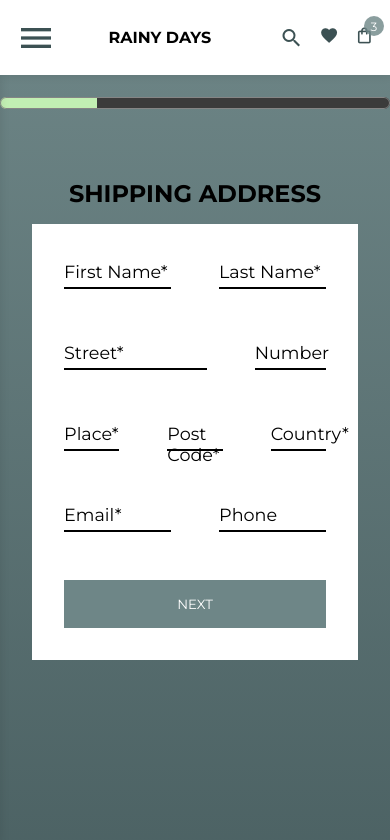
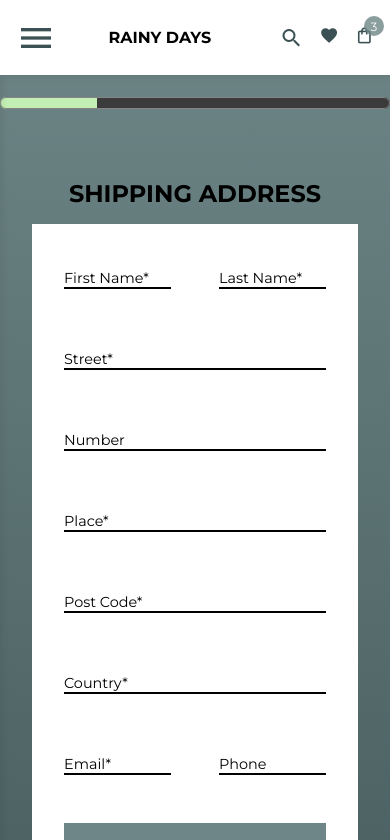
Before and after one commit to kyrregjerstad/Rainy-Days, a SvelteKit app: page /checkout/address in a window 390 px wide. Shown: the top 840 px of the page. Built offline with nearby package versions, Linux system fonts and the light colour scheme.

Commit message:
style update mobile address form

```diff
--- a/src/components/layout/forms/AddressForm.svelte
+++ b/src/components/layout/forms/AddressForm.svelte
@@ -85,4 +85,14 @@
     background-color: var(--clr-primary-semi-trans);
     outline: none;
   }
+
+  @media (max-width: 600px) {
+    .address-street-number {
+      grid-template-columns: 1fr;
+    }
+
+    .address-tripe-row {
+      grid-template-columns: 1fr;
+    }
+  }
 </style>
--- a/src/components/layout/forms/FormInput.svelte
+++ b/src/components/layout/forms/FormInput.svelte
@@ -57,4 +57,11 @@
     font-size: 0.8rem;
     transform: translateY(-1.2rem);
   }
+
+  @media (max-width: 400px) {
+    .transform-label {
+      font-size: 0.9rem;
+      transform: translateY(0.8rem);
+    }
+  }
 </style>
```
